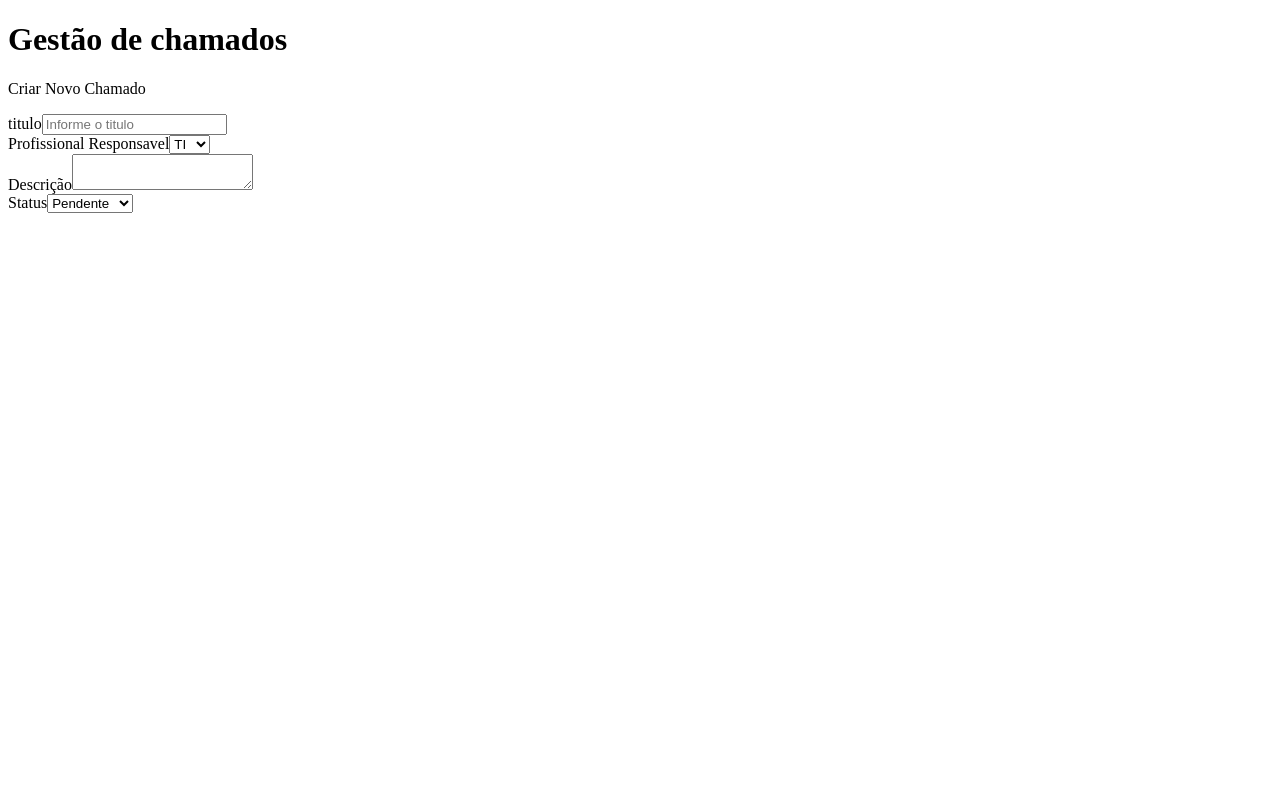
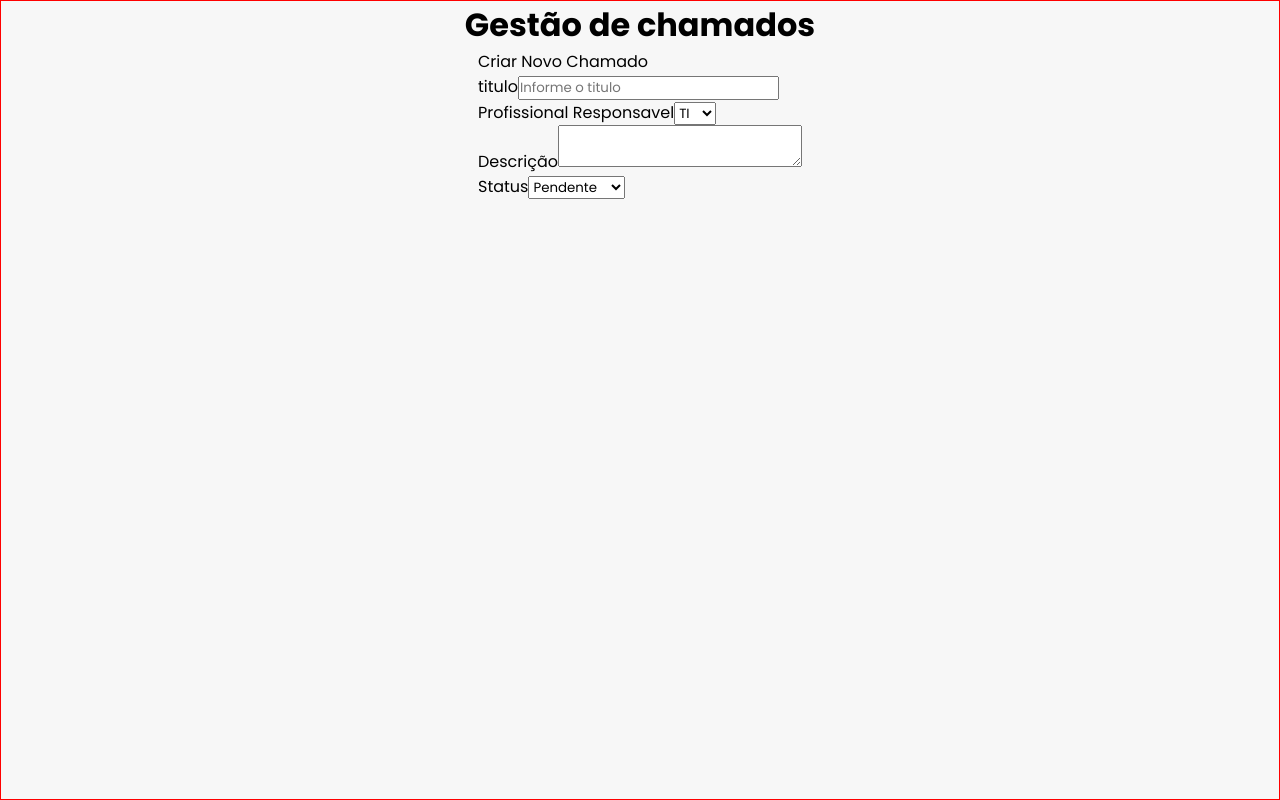
Before and after one commit to Rodrigow897/chamados-front, a React (Vite) app: page / in a window 1280 px wide. Built offline with nearby package versions, Linux system fonts and the light colour scheme.

Commit message:
style: added style for container

```diff
--- a/src/App.css
+++ b/src/App.css
@@ -0,0 +1,18 @@
+@import url('https://fonts.googleapis.com/css2?family=Poppins:ital,wght@0,100;0,200;0,300;0,400;0,500;0,600;0,700;0,800;0,900;1,100;1,200;1,300;1,400;1,500;1,600;1,700;1,800;1,900&display=swap');
+
+*{
+  margin: 0;
+  padding: 0;
+  box-sizing: border-box;
+  font-family: "Poppins", sans-serif;
+}
+
+.container{
+  width: 100vw;
+  height: 100vh;
+  display: flex;
+  flex-direction: column;
+  background-color: #F7F7F7;
+  align-items: center;
+  border: 1px solid red;
+}
```
